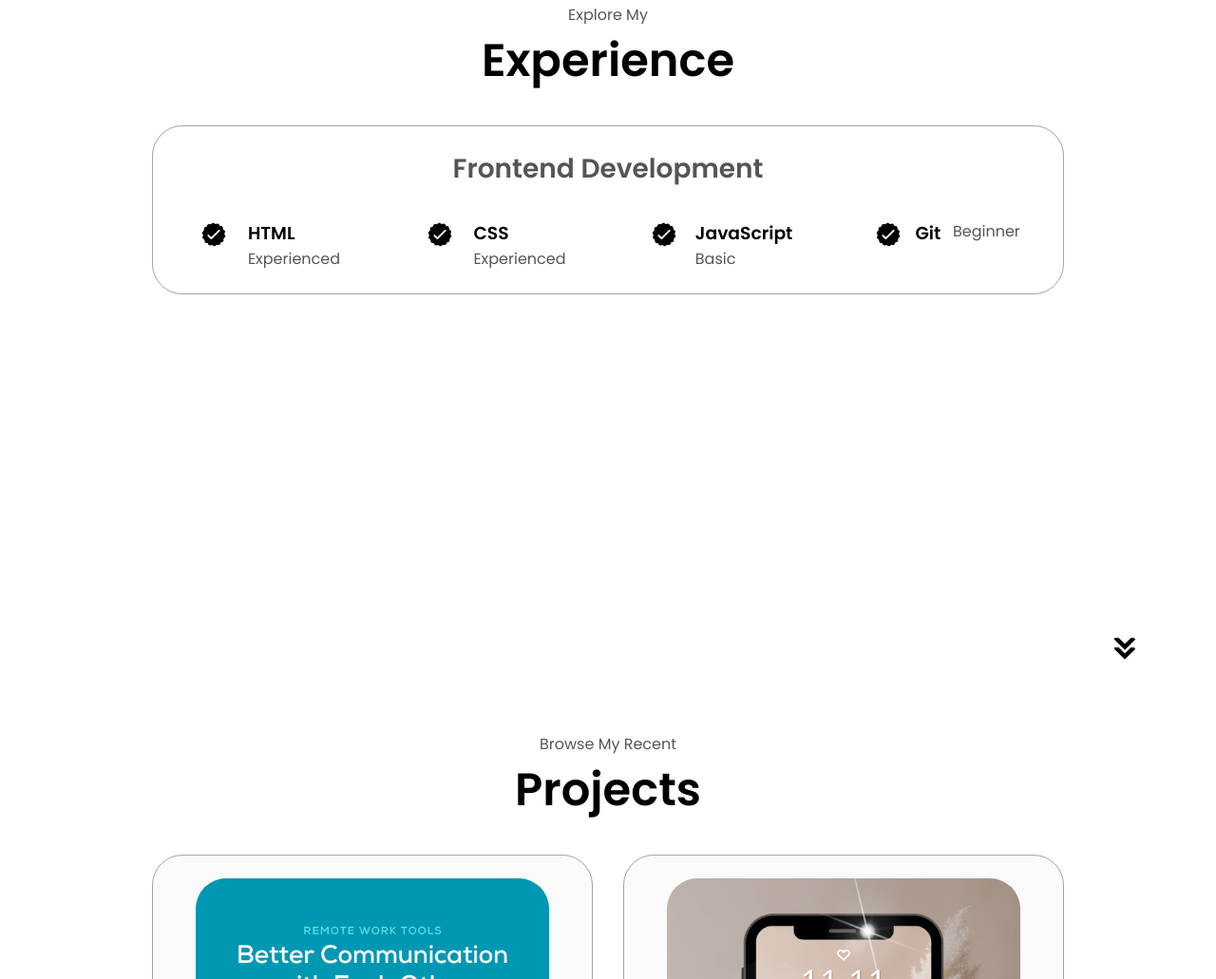
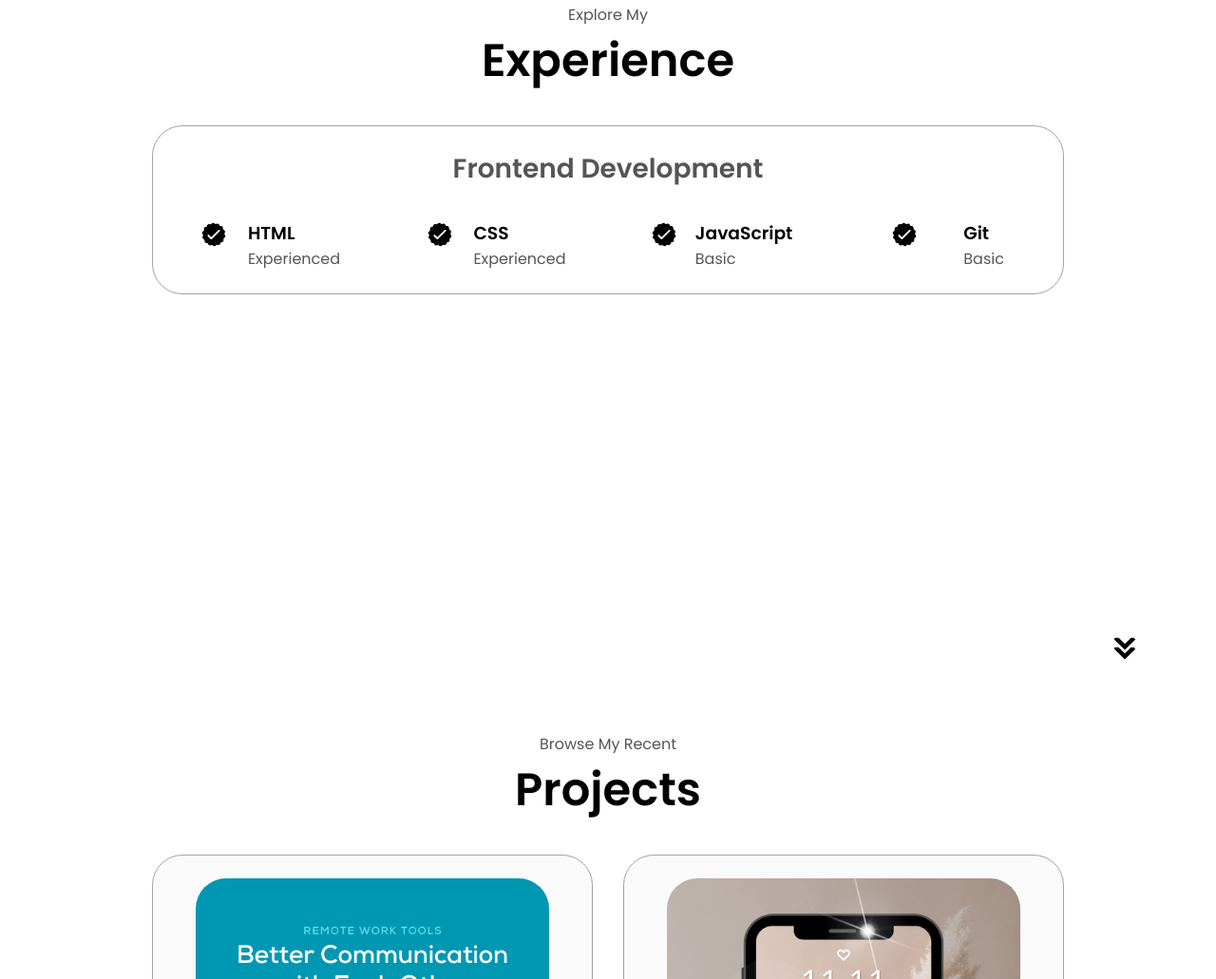
Before and after one commit to bhavani-cod/Portfolio, a plain HTML site: page index.html in a window 1280 px wide. Shown: the part 1693-2724 px from the top of the page at 95% size. Drawn offline with Linux system fonts and the light colour scheme.

Commit message:
Update index.html

```diff
--- a/index.html
+++ b/index.html
@@ -169,8 +169,9 @@
                   alt="Experience icon"
                   class="icon"
                 />
+                 <div>
                   <h3>Git</h3>
-                  <p>Beginner</p>
+                  <p>Basic</p>
                 </div>
               </article>
             </div>
```
